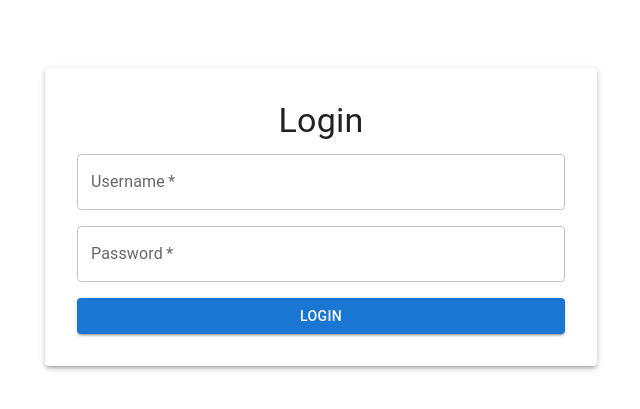
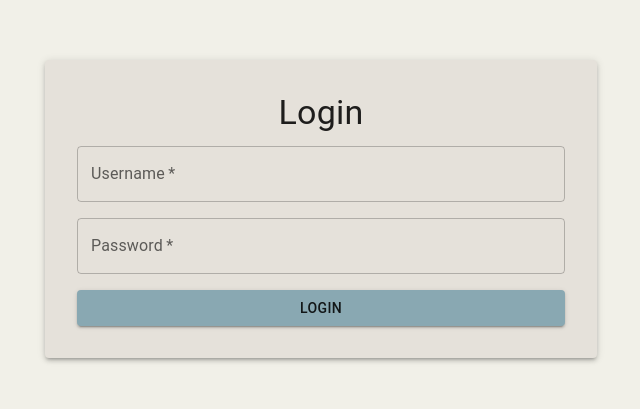
Before and after one commit to enta1234/project-budget-management, a Next.js app in the folder client/: page / in a window 1280 px wide. Shown: the part 191-600 px from the top of the page, without its empty margins (319-959 px from the left). Built offline with nearby package versions, Linux system fonts and the light colour scheme.

Commit message:
Add color theme

```diff
--- /dev/null
+++ b/client/pages/_app.js
@@ -0,0 +1,12 @@
+import { ThemeProvider } from '@mui/material/styles';
+import CssBaseline from '@mui/material/CssBaseline';
+import theme from '../theme';
+
+export default function MyApp({ Component, pageProps }) {
+  return (
+    <ThemeProvider theme={theme}>
+      <CssBaseline />
+      <Component {...pageProps} />
+    </ThemeProvider>
+  );
+}
--- a/client/pages/index.js
+++ b/client/pages/index.js
@@ -32,8 +32,8 @@ export default function Home() {
 
   return (
     <Container maxWidth="sm">
-      <Box display="flex" justifyContent="center" alignItems="center" minHeight="100vh">
-        <Paper sx={{ p: 4, width: '100%' }} elevation={3}>
+      <Box sx={{ display: 'flex', justifyContent: 'center', alignItems: 'center', minHeight: '100vh', bgcolor: 'background.default' }}>
+        <Paper sx={{ p: 4, width: '100%', bgcolor: 'background.paper' }} elevation={3}>
           <Typography variant="h4" component="h1" gutterBottom align="center">
             Login
           </Typography>
--- /dev/null
+++ b/client/theme.js
@@ -0,0 +1,18 @@
+import { createTheme } from '@mui/material/styles';
+
+const theme = createTheme({
+  palette: {
+    primary: {
+      main: '#89A8B2',
+    },
+    secondary: {
+      main: '#B3C8CF',
+    },
+    background: {
+      default: '#F1F0E8',
+      paper: '#E5E1DA',
+    },
+  },
+});
+
+export default theme;
```
